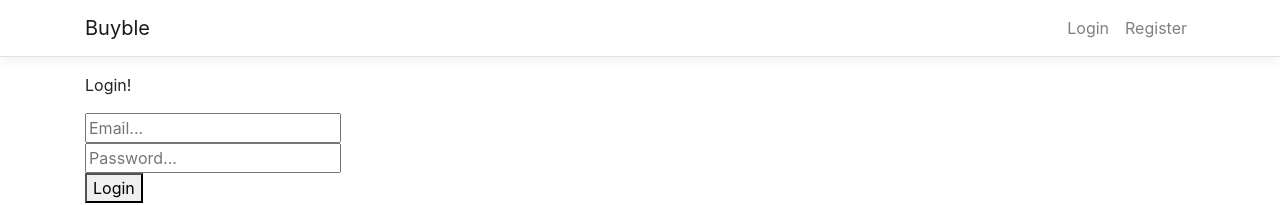
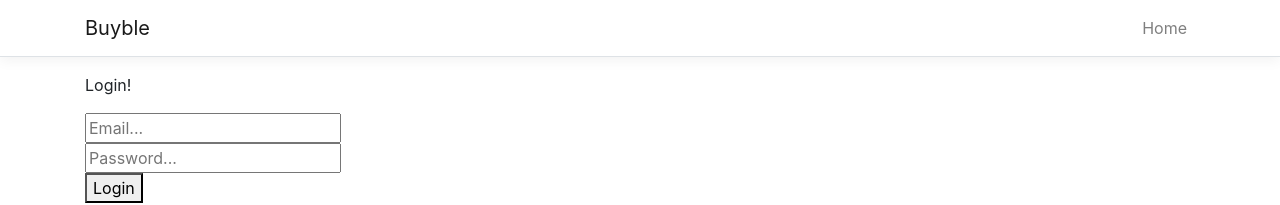
Before and after one commit to Cyber1551/Buyble, a React (Create React App) app in the folder buyble_client/: page / in a window 1280 px wide. Shown: the top 205 px of the page. Built offline with nearby package versions, Linux system fonts and the light colour scheme.

Commit message:
Ui login register

```diff
--- a/buyble_client/src/App.js
+++ b/buyble_client/src/App.js
@@ -8,7 +8,7 @@ import { Home } from './components/Home';
 import { Register } from './components/Register';
 import Login from './components/Login';
 import PrivateRoute from './components/PrivateRoute';
-import {Dashboard} from './components/Dashboard';
+import {Logout} from './components/Logout';
 
 export default class App extends Component {
   static displayName = App.name;
@@ -18,6 +18,7 @@ export default class App extends Component {
     return (
       <Layout>
         <PrivateRoute path='/' component={Home} component_fail={Login} />
+        <Route exact path='/Logout' component={Logout} />
         <Route exact path='/ProductList' component={ProductList} />
       </Layout>
 
--- a/buyble_client/src/components/Home.js
+++ b/buyble_client/src/components/Home.js
@@ -2,6 +2,7 @@ import React, { Component } from 'react';
 import Client from '../client.js';
 import { auth } from './auth.js';
 import {Redirect} from 'react-router-dom'
+import {PieGraph} from './PieGraph.js'
 
 export class Home extends Component {
     constructor(props) {
@@ -10,7 +11,6 @@ export class Home extends Component {
         this.state = {
             fetched: false,
             redirectProductList: false,
-            shouldRedirect: false
         }
         console.log(this.state);
     }
@@ -25,18 +25,11 @@ export class Home extends Component {
             console.log("redirecting!");
             return (
                 <Redirect to={{
-                    pathname:'./productlist'
+                    pathname:'/productlist'
                 }}/>
             );
         }
         else {
-          if (this.state.shouldRedirect)
-          {
-            return(
-              <Redirect to='/' />
-            )
-          }
-          else {
             return(
                 <div className="Home">
                     <p>Welcome to My Store!</p>
@@ -48,19 +41,10 @@ export class Home extends Component {
                     <button onClick={this.sendTestData}>Send</button>
                     <PieGraph/>
                     <button onClick={this.productList.bind(this)}>Go to Product List</button><br />
-                    <button onClick={this.onClickLogout.bind(this)}>Logout</button>
-
                 </div>
             )
           }
 
         }
 
-
-    }
-    onClickLogout()
-    {
-        auth.logout();
-        this.setState({shouldRedirect: true})
-    }
 }
--- a/buyble_client/src/components/Layout.js
+++ b/buyble_client/src/components/Layout.js
@@ -1,6 +1,7 @@
 import React, { Component } from 'react';
 import { Container } from 'reactstrap';
 import { NavMenu } from './NavMenu';
+import { auth } from './auth';
 
 export class Layout extends Component {
   static displayName = Layout.name;
@@ -8,7 +9,7 @@ export class Layout extends Component {
   render () {
     return (
       <div>
-      <NavMenu/>
+      <NavMenu />
         <Container>
           {this.props.children}
         </Container>
--- a/buyble_client/src/components/Login.js
+++ b/buyble_client/src/components/Login.js
@@ -11,12 +11,13 @@ export default class Login extends Component {
       constructor(props)
       {
         super(props);
+
       }
 
     render() {
         if (this.state.shouldRedirect) {
             return (
-                <Redirect to='/Home' />
+                <Redirect to='/' />
             )
         } else {
         return(
--- /dev/null
+++ b/buyble_client/src/components/Logout.js
@@ -0,0 +1,21 @@
+import { auth } from "./auth";
+import { Redirect } from "react-router-dom";
+import React from 'react';
+
+
+export class Logout extends React.Component
+{
+    constructor()
+    {
+        super();
+        auth.logout();
+
+    }
+    render()
+    {
+        return(
+            <Redirect to='/' />
+        )
+    }
+
+}
--- a/buyble_client/src/components/NavMenu.js
+++ b/buyble_client/src/components/NavMenu.js
@@ -2,6 +2,7 @@ import React, { Component } from 'react';
 import { Collapse, Container, Navbar, NavbarBrand, NavbarToggler, NavItem, NavLink } from 'reactstrap';
 import { Link } from 'react-router-dom';
 import './NavMenu.css';
+import { auth } from './auth';
 
 export class NavMenu extends Component {
   static displayName = NavMenu.name;
@@ -11,8 +12,10 @@ export class NavMenu extends Component {
 
     this.toggleNavbar = this.toggleNavbar.bind(this);
     this.state = {
-      collapsed: true
+      collapsed: true,
+      isLoggedIn: false
     };
+
   }
 
   toggleNavbar () {
@@ -21,7 +24,15 @@ export class NavMenu extends Component {
     });
   }
 
+  checkLoggedIn()
+  {
+    this.setState({
+      isLoggedIn: auth.isLoggedIn()
+    });
+  }
   render () {
+    if ( this.state.isLoggedIn)
+    {
       return (
         <header>
           <Navbar className="navbar-expand-sm navbar-toggleable-sm ng-white border-bottom box-shadow mb-3" light>
@@ -31,10 +42,8 @@ export class NavMenu extends Component {
               <Collapse className="d-sm-inline-flex flex-sm-row-reverse" isOpen={!this.state.collapsed} navbar>
                 <ul className="navbar-nav flex-grow">
                   <NavItem>
-                    <NavLink tag={Link} className="header" to="/Login">Login</NavLink>
-                    <NavLink tag={Link} className="header" to="/Register">Register</NavLink>
+                    <NavLink tag={Link} className=".header" to="/Logout">Logout</NavLink>
                   </NavItem>
-
                 </ul>
               </Collapse>
             </Container>
@@ -42,4 +51,27 @@ export class NavMenu extends Component {
         </header>
       );
     }
+    else
+    {
+      return (
+        <header>
+          <Navbar className="navbar-expand-sm navbar-toggleable-sm ng-white border-bottom box-shadow mb-3" light>
+            <Container>
+              <NavbarBrand tag={Link} to="/">Buyble</NavbarBrand>
+              <NavbarToggler onClick={this.toggleNavbar} className="mr-2" />
+              <Collapse className="d-sm-inline-flex flex-sm-row-reverse" isOpen={!this.state.collapsed} navbar>
+                <ul className="navbar-nav flex-grow">
+                  <NavItem>
+                    <NavLink tag={Link} className=".header" to="/">Home</NavLink>
+                  </NavItem>
+                </ul>
+              </Collapse>
+            </Container>
+          </Navbar>
+        </header>
+      );
     }
+
+  }
+
+}
--- a/buyble_client/src/components/auth.js
+++ b/buyble_client/src/components/auth.js
@@ -1,4 +1,5 @@
 import Client from '../client.js';
+import { NavMenu } from './NavMenu.js';
 const LOCAL_STORAGE_KEY = "auth_key";
 
 
@@ -48,6 +49,7 @@ class Auth {
   login(cb) {
     Client.SendToServer("POST", "login", null, (data) => {
         this.setToken("HI")
+       // new NavMenu().checkLoggedIn();
         if (cb) cb(data);
     })
 
@@ -56,6 +58,7 @@ class Auth {
 
   logout() {
     this.removeToken();
+    //new NavMenu().checkLoggedIn();
   }
 
 }
```
Lines whose indentation alone changed are shown as unchanged.
